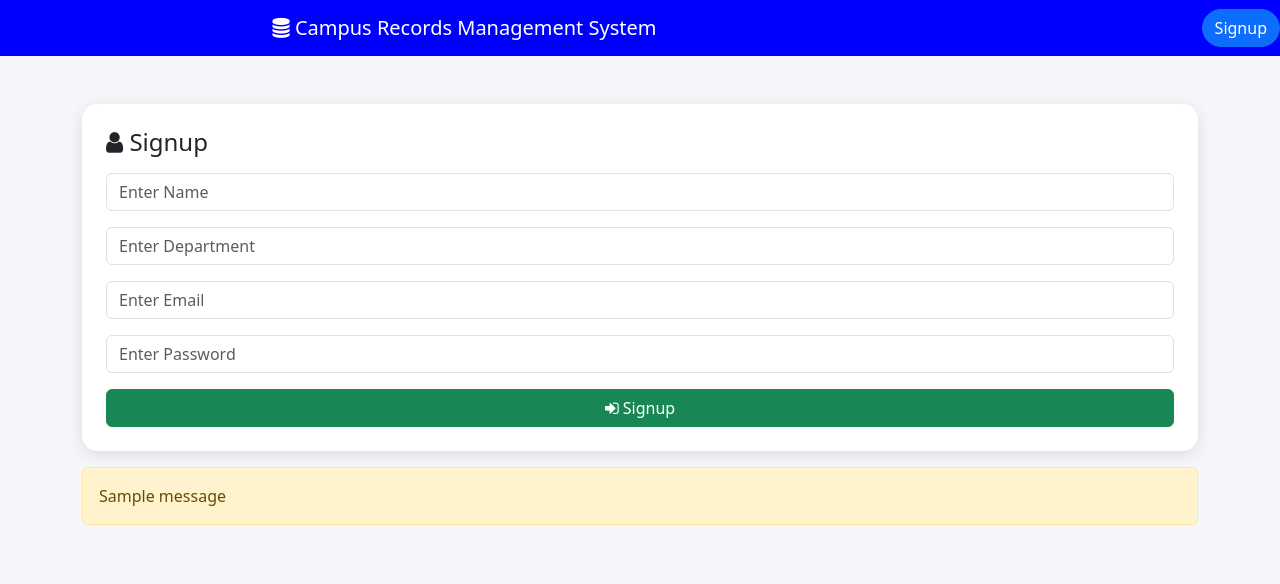
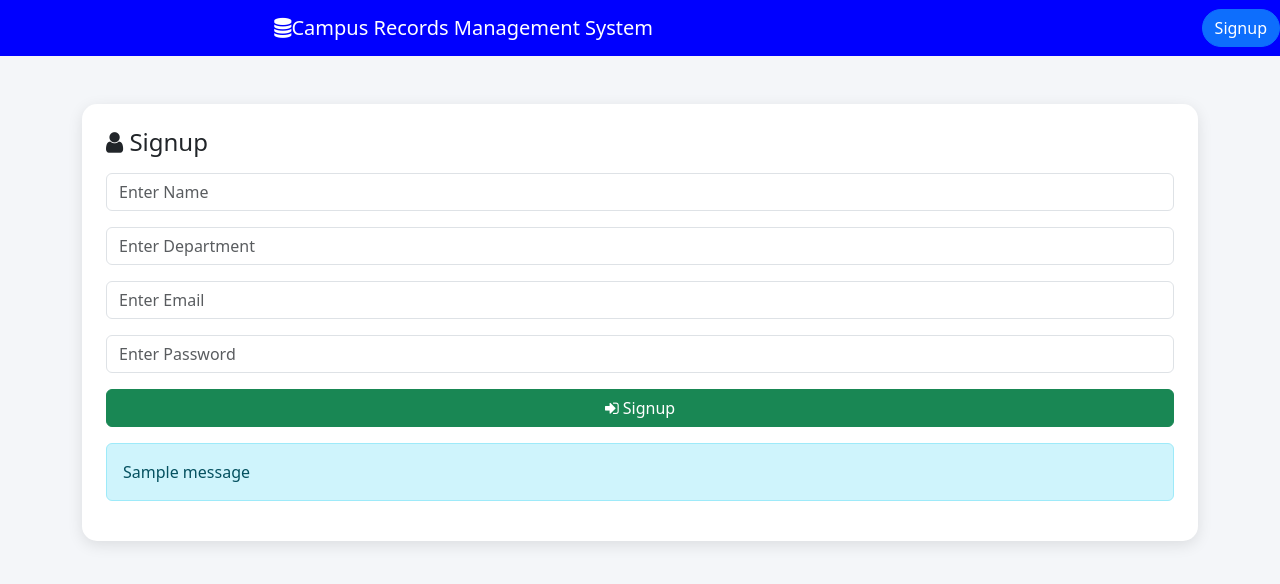
Before and after one commit to Sakshisavi/campus-records-management-system, a Flask app: page /signup in a window 1280 px wide. Shown: the top 584 px of the page. Run offline with Flask 3, Linux system fonts and the light colour scheme; one stand-in notice (Sample message) is shown; parts of the project's set-up code (start-up, migrations or seed data) failed here and were passed over; some libraries are stand-ins or nearby versions.

Commit message:
Added Screenshots

```diff
--- a/auth.py
+++ b/auth.py
@@ -8,7 +8,6 @@ from MySQLdb import IntegrityError
 auth_bp = Blueprint("auth", __name__)
 
 
-#DataBase Connection
 
 #config
 
--- a/static/cont&login_box.css
+++ b/static/cont&login_box.css
@@ -2,7 +2,7 @@
     display: flex;
     justify-content: center;
     align-items: center;
-    height: 80vh; /* full screen height */
+    height: 50vh; /* full screen height */
 }
 
 .login-box {
--- a/templates/base.html
+++ b/templates/base.html
@@ -19,11 +19,12 @@
         border-radius: 15px;
         box-shadow: 0 4px 15px rgba(0,0,0,0.1);
     }
+
 </style>
 </head>
   <nav class="navbar navbar-dark">
-    <a href="/" class="navbar-brand text-white text-decoration-none mx-auto">
-        <i class="fa fa-database"></i> Campus Records Management System
+    <a  class="navbar-brand text-white text-decoration-none mx-auto">
+        <i class="fa fa-database"></i>Campus Records Management System
     </a>
 
     <div class="d-flex ms-auto">
@@ -45,16 +46,7 @@
 <div class="container mt-5">
     {% block content %}
     {% endblock %}
-</div>
-{% with messages = get_flashed_messages() %}
-  {% if messages %}
-    <div class="alert alert-warning mt-3">
-      {% for message in messages %}
-        {{ message }}
-      {% endfor %}
-    </div>
-  {% endif %}
-{% endwith %}
+
 
 
 
--- a/templates/signup.html
+++ b/templates/signup.html
@@ -14,8 +14,19 @@
 
 
         <button class="btn btn-success w-100">
-        <i class="fa fa-sign-in"></i> Signup
-        </button>
+        <i class="fa fa-sign-in"></i> Signup</button>
+
+    <!-- Flash Messages BELOW -->
+    {% with messages = get_flashed_messages() %}
+      {% if messages %}
+        <div class="alert alert-info mt-3">
+          {% for message in messages %}
+            <p class="mb-0">{{ message }}</p>
+          {% endfor %}
+        </div>
+      {% endif %}
+    {% endwith %}
+
 
     </form>
 
```
Also changed, not shown: config.py (+6 -5 lines), screenshots.png/desktop.ini (added, +12 -0 lines), templates/login.html (+18 -3 lines), screenshots.png/Screenshot 2026-09-10 153129.png (added), screenshots.png/Screenshot 2026-09-10 153453.png (added), screenshots.png/Screenshot 2026-09-10 153515.png (added), screenshots.png/Screenshot 2026-09-10 153539.png (added), screenshots.png/Screenshot 2026-09-10 153604.png (added), screenshots.png/Screenshot 2026-09-10 153834.png (added), screenshots.png/Screenshot 2026-09-10 153851.png (added), screenshots.png/Screenshot 2026-09-10 153930.png (added), screenshots.png/Screenshot 2026-09-10 153949.png (added), screenshots.png/Screenshot 2026-09-10 154054.png (added), screenshots.png/Screenshot 2026-09-10 154117.png (added), 1 other file.
